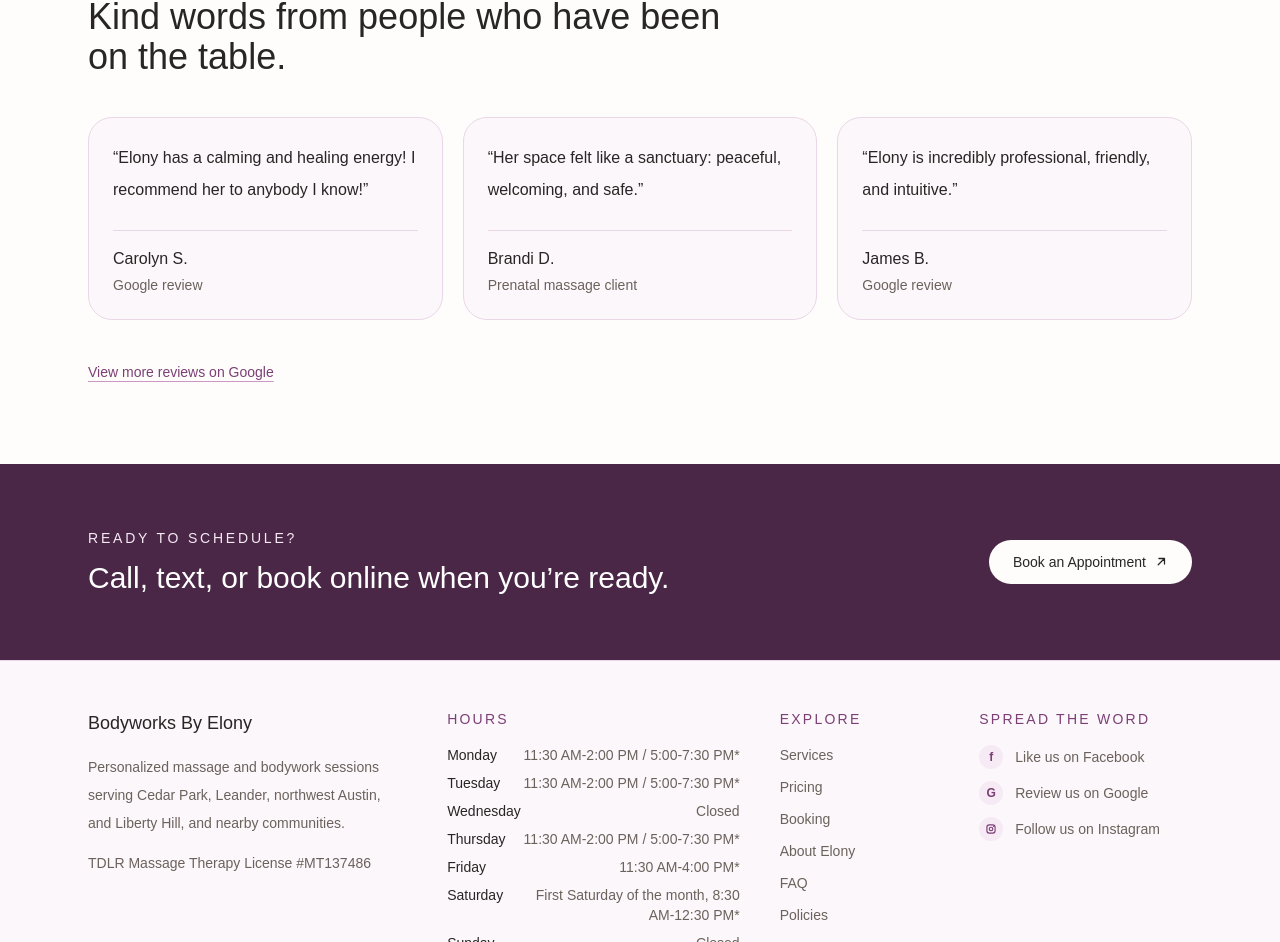
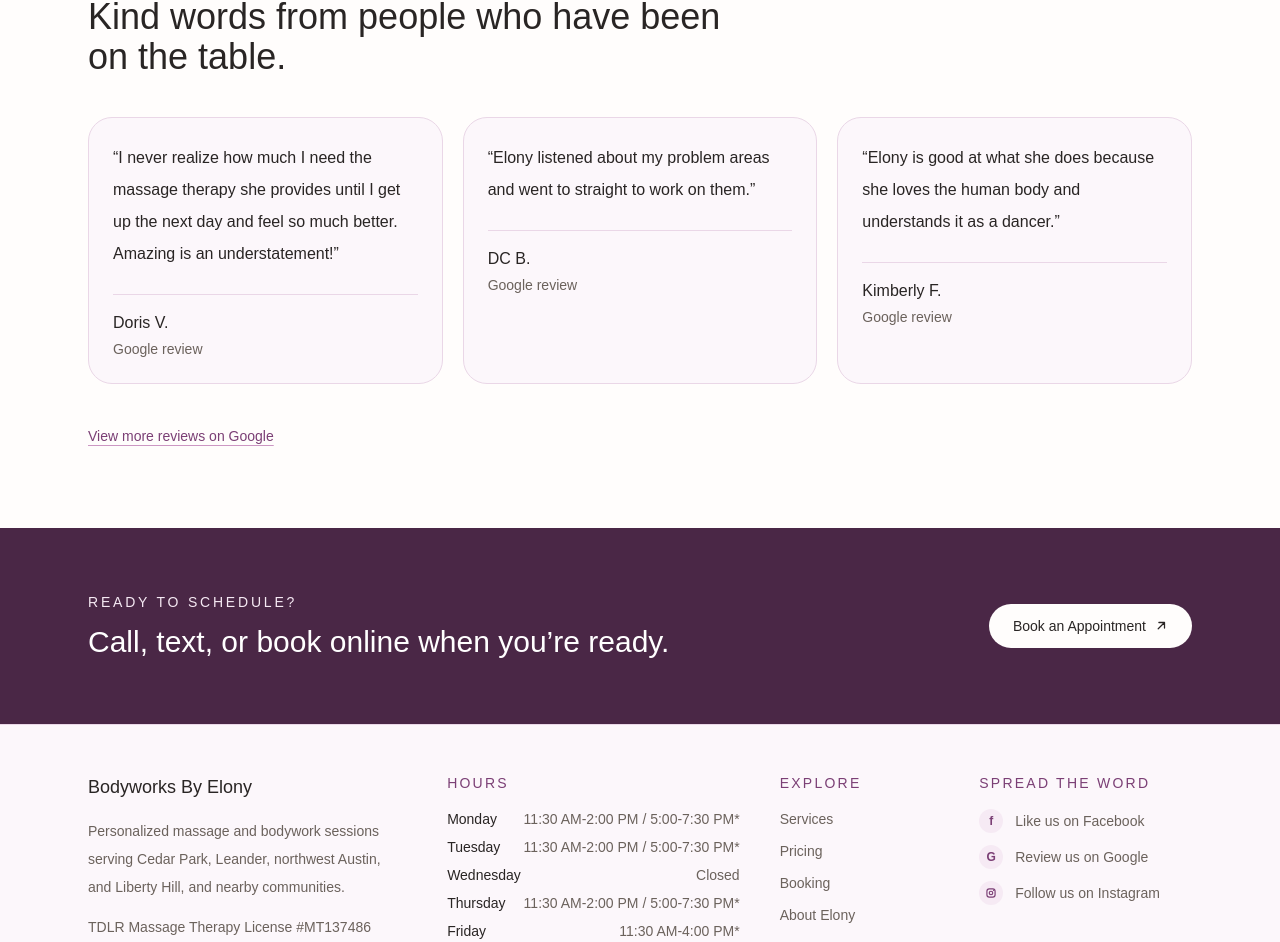
Before and after one commit to arosado-projects/bodyworks-by-elony, a Next.js app: page / in a window 1280 px wide. Shown: the part 2513-3455 px from the top of the page. Built offline with nearby package versions, Linux system fonts and the light colour scheme.

Commit message:
Update Testimonials.tsx

```diff
--- a/app/components/Testimonials.tsx
+++ b/app/components/Testimonials.tsx
@@ -5,45 +5,225 @@ import { siteConfig } from "../lib/site";
 
 const testimonials = [
   {
-    quote: "Her space felt like a sanctuary: peaceful, welcoming, and safe.",
-    name: "Brandi D.",
-    context: "Prenatal massage client",
+    quote: "She has an incredible sense of what my body needs... Her pressure is always on point and kindly checks in to see how I like the pressure.",
+    name: "Jacqueline A.",
+    context: "Google review",
   },
   {
-    quote: "Elony is incredibly professional, friendly, and intuitive.",
+    quote: "Bodywork’s by Elony is worth everything. She knows what she is doing and you feel rejuvenated.",
+    name: "My Favs",
+    context: "Google review",
+  },
+  {
+    quote: "She has the ability to find knots and tension without difficulty. As an athlete and mother, she has been an integral part of my recovery & self-care.",
+    name: "Maracujá P.",
+    context: "Google review",
+  },
+  {
+    quote: "She is the best! She truly understands my muscles. I always feel great right after!!!",
+    name: "Lucy Y.",
+    context: "Google review",
+  },
+  {
+    quote: "Elony is good at what she does because she loves the human body and understands it as a dancer.",
+    name: "Kimberly F.",
+    context: "Google review",
+  },
+  {
+    quote: "She is very professional and makes you feel comfortable during your visit.",
+    name: "Sally B.",
+    context: "Google review",
+  },
+  {
+    quote: "Elony has a calming and healing energy! I recommend her to anybody I know!",
+    name: "Carolyn S.",
+    context: "Google review",
+  },
+  {
+    quote: "Elony's massage sessions are heaven! I feel reborn each time and very much look forward to the next session!",
+    name: "Jelena R.",
+    context: "Google review",
+  },
+  {
+    quote: "Amazing service! [She] was super professional and absolutely worked my sore muscles right back into shape!",
+    name: "Jascha R.",
+    context: "Google review",
+  },
+  {
+    quote: "Elony listened about my problem areas and went to straight to work on them.",
+    name: "DC B.",
+    context: "Google review",
+  },
+  {
+    quote: "Elony is amazing! I always leave her place feeling like I'm on cloud 9. She knows how to address any issues my body has that week.",
+    name: "Sarah",
+    context: "Google review",
+  },
+  {
+    quote: "Elony has changed the game when it comes to massage therapy! I am body drunk in all the best ways possible when I leave her table.",
+    name: "Gabriela W.",
+    context: "Google review",
+  },
+  {
+    quote: "Elony is very knowledgeable and kind. I had the prenatal massage, she made sure I was comfortable throughout the massage.",
+    name: "Rachana C.",
+    context: "Google review",
+  },
+  {
+    quote: "After going to get Cupping done... my lower back pain has decreased significantly. Amazing & Professional atmosphere.",
+    name: "John S.",
+    context: "Google review",
+  },
+  {
+    quote: "She is detail oriented, and really listens to, and cares about her clients, and their wellbeing.",
+    name: "Kimberly A.",
+    context: "Google review",
+  },
+  {
+    quote: "She aways knows exactly what would benefit me and keeps me out of pain. Her motto literally is: Pain is not a Lifestyle!",
+    name: "Modish52",
+    context: "Google review",
+  },
+  {
+    quote: "She's professional, knows her craft, and has such a wonderful spirit.",
+    name: "Debra H.",
+    context: "Google review",
+  },
+  {
+    quote: "She really understands the body and muscle groups and knows how to make your body feel right again.",
+    name: "Andy G.",
+    context: "Google review",
+  },
+  {
+    quote: "Elony was a lifesaver when I was pregnant with my daughter. She's extremely knowledgeable and professional.",
+    name: "Joy H.",
+    context: "Google review",
+  },
+  {
+    quote: "Elony is great at tailoring massage for your specific needs... and is really warm and attentive in her approach.",
+    name: "Justin W.",
+    context: "Google review",
+  },
+  {
+    quote: "Elony has great knowledge of the body and is very compassionate and caring. ... This is self-care at the highest level!",
+    name: "Susan M.",
+    context: "Google review",
+  },
+  {
+    quote: "Elony is super professional and extremely talented.",
+    name: "Matthew B.",
+    context: "Google review",
+  },
+  {
+    quote: "Elony, is professional, kind and respectful. I felt comfortable with her technique and skill. Her pressure was firm and consistent.",
+    name: "Kendoe M.",
+    context: "Google review",
+  },
+  {
+    quote: "Nothing compares to getting body work done by a knowledgeable dancer/movement lover. Love Elony!",
+    name: "Laura C.",
+    context: "Google review",
+  },
+  {
+    quote: "She listens to you, has great skill in finding knots/sore spots & takes care in resolving them.",
+    name: "Carmen V.",
+    context: "Google review",
+  },
+  {
+    quote: "Elony is amazing! I was looking for some relief in my neck and shoulders and she does a fantastic job.",
+    name: "Ashley C.",
+    context: "Google review",
+  },
+  {
+    quote: "She is incredibly professional, friendly, and intuitive... very attentive to how my body is feeling and adjusts her technique perfectly.",
     name: "James B.",
     context: "Google review",
   },
   {
-    quote:
-      "She listened to what I requested and addressed what my body needed.",
+    quote: "Her flow addressed my bodies needs and she listened to what I requested and followed through with an amazing session!",
     name: "Daniella W.",
     context: "Google review",
   },
   {
-    quote:
-      "I was looking for some relief in my neck and shoulders, and she does a fantastic job.",
-    name: "Ashley C.",
+    quote: "Her space felt like a sanctuary: peaceful, welcoming, and safe. She brings an incredible combination of skill, intuition, and compassion to her work.",
+    name: "Brandi D.",
     context: "Google review",
   },
   {
-    quote:
-      "Elony has a calming and healing energy! I recommend her to anybody I know!",
-    name: "Carolyn S.",
+    quote: "Wonderful experience! Unlike any massage I’ve ever had.",
+    name: "Margaret C.",
     context: "Google review",
   },
   {
-    quote:
-      "As an athlete and mother, she has been an integral part of my recovery & self-care.",
-    name: "Maracujá P.",
+    quote: "Elony knows anatomy well and can target all your aches, as lightly or firmly as you want!",
+    name: "Marcie D.",
     context: "Google review",
   },
   {
-    quote:
-      "She listens to you, has great skill in finding knots/sore spots & takes care in resolving them.",
-      name: "Carmen V.",
-      context: "Google review"
+    quote: "She customizes each treatment to your needs and is holistic in her approach.",
+    name: "Robin",
+    context: "Google review",
   },
+  {
+    quote: "I feel like Elony truly worked into my neck/upper body muscle issues... As a 9-5 desk/bench worker this was such a relief",
+    name: "Holli D.",
+    context: "Google review",
+  },
+  {
+    quote: "I walked out of my massage today feeling like a new human. My pain had subsided and I felt totally relaxed.",
+    name: "Doris G.",
+    context: "Google review",
+  },
+  {
+    quote: "She massaged lymph circulation area around from my neck first then to the peripheral areas. I love it. Finally, I can turn my neck to the right side.",
+    name: "Naomi Y.",
+    context: "Google review",
+  },
+  {
+    quote: "Not only did she focus on my pain areas, but I was also able to really relax... ultimate rejuvenation.",
+    name: "Michelle B.",
+    context: "Google review",
+  },
+  {
+    quote: "I never realize how much I need the massage therapy she provides until I get up the next day and feel so much better. Amazing is an understatement!",
+    name: "Doris V.",
+    context: "Google review",
+  },
+  {
+    quote: "She targeted the spots I never thought I needed and this is what separates a good therapist with an extraordinary one such as Elony!",
+    name: "Eman S.",
+    context: "Google review",
+  },
+  {
+    quote: "I was blown away by her skillful technique and use of trigger points. She has tremendous knowledge of the body and how to release tension.",
+    name: "Jessica P.",
+    context: "Google review",
+  },
+  {
+    quote: "The studio was calming, and Elony was professional and attentive to my needs.",
+    name: "Akshatha M.",
+    context: "Google review",
+  },
+  {
+    quote: "She asks detailed questions before each session and is clearly very knowledgeable in human anatomy and biomechanics.",
+    name: "Ginger R.",
+    context: "Google review",
+  },
+  {
+    quote: "Hands down the BEST massage I’ve ever had. Elony is so professional but still personable.",
+    name: "Whitney J.",
+    context: "Google review",
+  },
+  {
+    quote: "She creates an extremely relaxing and welcoming environment",
+    name: "Wesley H.",
+    context: "Google review",
+  },
+  {
+    quote: "She works on my 8-year-old, and my daughter feels heard, respected and supported.",
+    name: "Pyper T.",
+    context: "Google review",
+  }
 ];
 
 function pickRandomTestimonials<T>(items: T[], count: number) {
```
